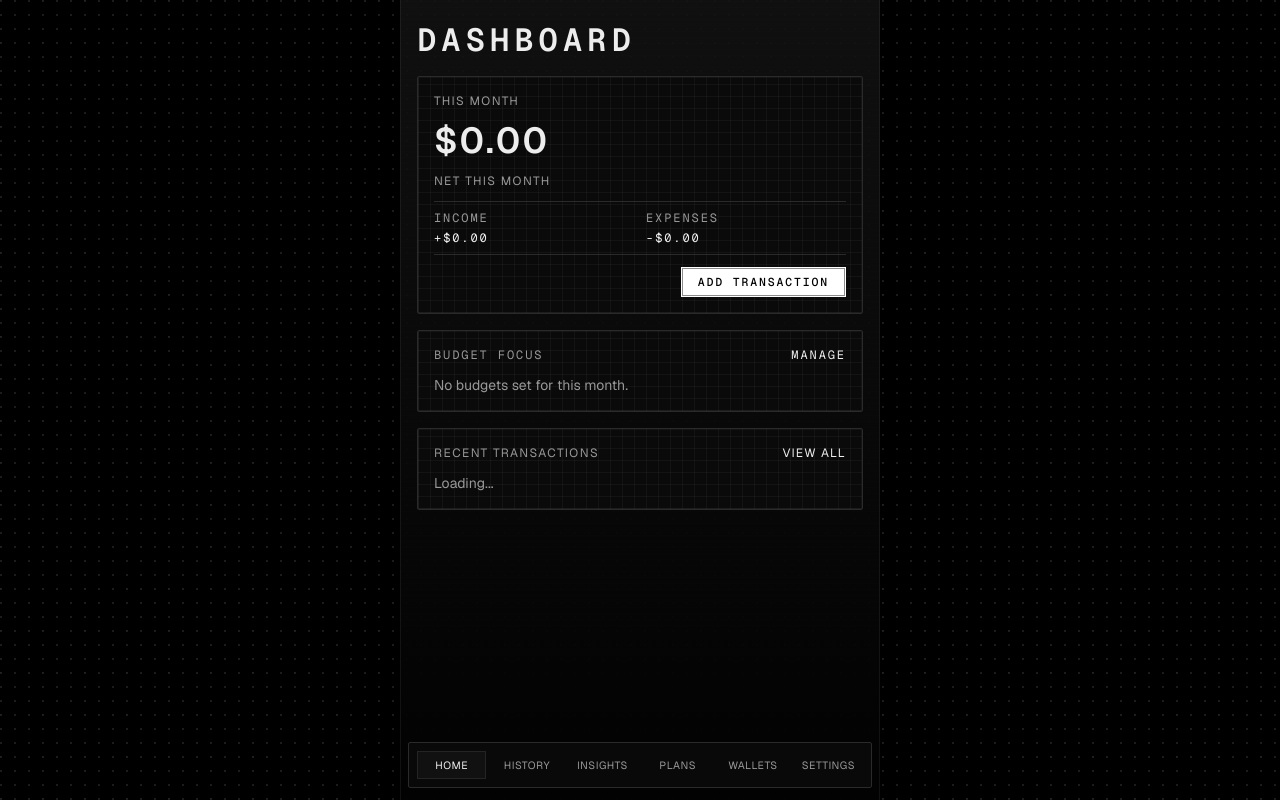
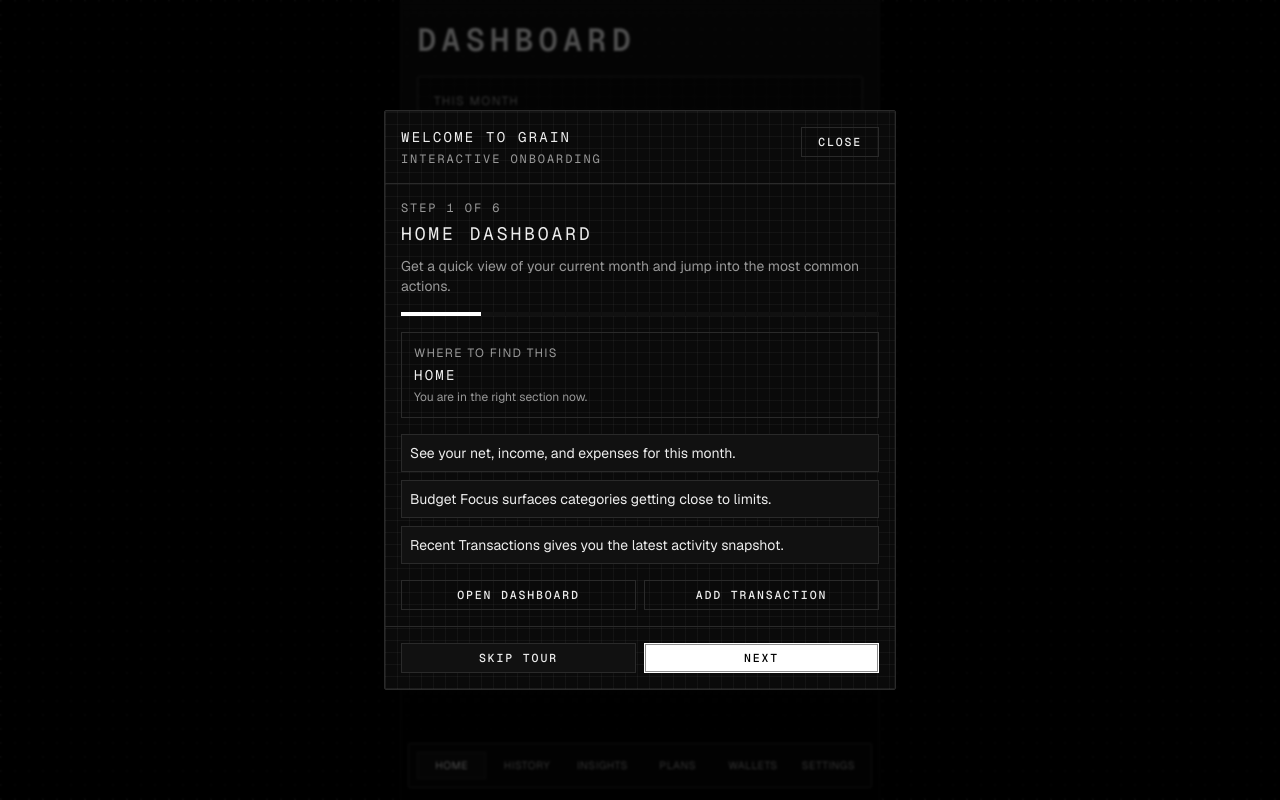
Before and after one commit to tangent-labs-dev/grain, a Next.js app: page / in a window 1280 px wide. Built offline with nearby package versions, Linux system fonts and the light colour scheme.

Commit message:
feat: added onboarding

```diff
--- /dev/null
+++ b/app/components/onboarding/OnboardingTour.tsx
@@ -0,0 +1,273 @@
+"use client";
+
+import Link from "next/link";
+import { useCallback, useEffect, useRef, useState } from "react";
+import { usePathname, useRouter } from "next/navigation";
+import { Button } from "@/app/components/ui/Button";
+import { Modal } from "@/app/components/ui/Modal";
+import {
+  ONBOARDING_START_EVENT,
+  ONBOARDING_STORAGE_KEY,
+} from "@/lib/constants";
+
+type StepLink = {
+  href: string;
+  label: string;
+};
+
+type OnboardingStep = {
+  title: string;
+  route: string;
+  navLabel: string;
+  description: string;
+  highlights: string[];
+  links: StepLink[];
+};
+
+const ONBOARDING_STEPS: OnboardingStep[] = [
+  {
+    title: "Home Dashboard",
+    route: "/",
+    navLabel: "Home",
+    description:
+      "Get a quick view of your current month and jump into the most common actions.",
+    highlights: [
+      "See your net, income, and expenses for this month.",
+      "Budget Focus surfaces categories getting close to limits.",
+      "Recent Transactions gives you the latest activity snapshot.",
+    ],
+    links: [
+      { href: "/", label: "Open Dashboard" },
+      { href: "/transactions/new", label: "Add Transaction" },
+    ],
+  },
+  {
+    title: "Transaction History",
+    route: "/transactions",
+    navLabel: "History",
+    description:
+      "Track every expense and income entry, then drill down with filters when needed.",
+    highlights: [
+      "Use smart search, amount bounds, date ranges, and category filters.",
+      "Inspect grouped history by date for easier review.",
+      "Add new entries quickly from the action button.",
+    ],
+    links: [
+      { href: "/transactions", label: "Open History" },
+      { href: "/transactions/new", label: "Quick Add Entry" },
+    ],
+  },
+  {
+    title: "Insights",
+    route: "/insights",
+    navLabel: "Insights",
+    description:
+      "Analyze patterns so you can spot where money is going and how it changes over time.",
+    highlights: [
+      "Switch between daily, weekly, monthly, and quarterly trend views.",
+      "Compare income vs expense bars over recent buckets.",
+      "Review category share for the current month.",
+    ],
+    links: [{ href: "/insights", label: "Open Insights" }],
+  },
+  {
+    title: "Planning Workflows",
+    route: "/planning",
+    navLabel: "Plans",
+    description:
+      "Use planning tools to set guardrails, automate recurring entries, and define goals.",
+    highlights: [
+      "Budgets help you enforce monthly category limits.",
+      "Recurring templates save time on repeat transactions.",
+      "Transfers and goals support account movements and savings targets.",
+    ],
+    links: [
+      { href: "/planning", label: "Open Planning Hub" },
+      { href: "/budgets", label: "Go to Budgets" },
+      { href: "/templates", label: "Go to Recurring" },
+      { href: "/goals", label: "Go to Goals" },
+    ],
+  },
+  {
+    title: "Wallets",
+    route: "/wallets",
+    navLabel: "Wallets",
+    description:
+      "Keep account balances organized and move funds between wallets when needed.",
+    highlights: [
+      "Create wallets for cash, bank, and card accounts.",
+      "Track calculated balances from transactions and transfers.",
+      "Jump to transfers directly from the wallets screen.",
+    ],
+    links: [
+      { href: "/wallets", label: "Open Wallets" },
+      { href: "/transfers", label: "Open Transfers" },
+    ],
+  },
+  {
+    title: "Settings and Maintenance",
+    route: "/settings",
+    navLabel: "Settings",
+    description:
+      "Control app preferences and data-management tools from one place.",
+    highlights: [
+      "Set your currency and locale preferences.",
+      "Manage categories, backups, and JSON imports/exports.",
+      "Replay this onboarding guide any time from Settings.",
+    ],
+    links: [
+      { href: "/settings", label: "Open Settings" },
+      { href: "/categories", label: "Manage Categories" },
+    ],
+  },
+];
+
+function routeMatches(pathname: string, route: string) {
+  if (route === "/") return pathname === "/";
+  return pathname === route || pathname.startsWith(`${route}/`);
+}
+
+export function OnboardingTour() {
+  const pathname = usePathname();
+  const router = useRouter();
+  const pathnameRef = useRef(pathname);
+  const [open, setOpen] = useState(false);
+  const [stepIndex, setStepIndex] = useState(0);
+
+  useEffect(() => {
+    pathnameRef.current = pathname;
+  }, [pathname]);
+
+  const markSeen = useCallback(() => {
+    window.localStorage.setItem(ONBOARDING_STORAGE_KEY, "1");
+  }, []);
+
+  const goToStep = useCallback(
+    (index: number) => {
+      const next = Math.max(0, Math.min(ONBOARDING_STEPS.length - 1, index));
+      const target = ONBOARDING_STEPS[next];
+      setStepIndex(next);
+      setOpen(true);
+      if (!routeMatches(pathnameRef.current, target.route)) {
+        router.push(target.route);
+      }
+    },
+    [router],
+  );
+
+  const startTour = useCallback(() => {
+    markSeen();
+    goToStep(0);
+  }, [goToStep, markSeen]);
+
+  const closeTour = useCallback(() => {
+    markSeen();
+    setOpen(false);
+  }, [markSeen]);
+
+  useEffect(() => {
+    const hasSeen = window.localStorage.getItem(ONBOARDING_STORAGE_KEY) === "1";
+    if (hasSeen) return;
+    const timer = window.setTimeout(() => startTour(), 0);
+    return () => window.clearTimeout(timer);
+  }, [startTour]);
+
+  useEffect(() => {
+    const onStart = () => startTour();
+    window.addEventListener(ONBOARDING_START_EVENT, onStart);
+    return () => window.removeEventListener(ONBOARDING_START_EVENT, onStart);
+  }, [startTour]);
+
+  const step = ONBOARDING_STEPS[stepIndex];
+  const atLastStep = stepIndex === ONBOARDING_STEPS.length - 1;
+  const isOnStepRoute = routeMatches(pathname, step.route);
+  const progress = ((stepIndex + 1) / ONBOARDING_STEPS.length) * 100;
+
+  return (
+    <Modal
+      open={open}
+      onClose={closeTour}
+      title="Welcome to Grain"
+      subtitle="Interactive onboarding"
+      footer={
+        <div className="flex gap-2">
+          <Button
+            variant="secondary"
+            className="flex-1"
+            onClick={() => {
+              if (stepIndex === 0) {
+                closeTour();
+                return;
+              }
+              goToStep(stepIndex - 1);
+            }}
+          >
+            {stepIndex === 0 ? "Skip Tour" : "Back"}
+          </Button>
+          <Button
+            className="flex-1"
+            onClick={() => {
+              if (atLastStep) {
+                closeTour();
+                return;
+              }
+              goToStep(stepIndex + 1);
+            }}
+          >
+            {atLastStep ? "Finish" : "Next"}
+          </Button>
+        </div>
+      }
+    >
+      <div className="space-y-4">
+        <div>
+          <p className="text-xs matrix-label text-[var(--muted)]">
+            Step {stepIndex + 1} of {ONBOARDING_STEPS.length}
+          </p>
+          <h2 className="mt-1 text-lg matrix-label">{step.title}</h2>
+          <p className="mt-2 text-sm muted">{step.description}</p>
+        </div>
+
+        <div className="h-1 bg-[var(--surface-elevated)]">
+          <div
+            className="h-1 bg-white transition-all duration-200"
+            style={{ width: `${progress}%` }}
+          />
+        </div>
+
+        <div className="rounded-none border border-[var(--border)] p-3">
+          <p className="text-xs uppercase tracking-[0.12em] text-[var(--muted)]">
+            Where to find this
+          </p>
+          <p className="mt-1 text-sm matrix-label">{step.navLabel}</p>
+          <p className="mt-1 text-xs muted">
+            {isOnStepRoute
+              ? "You are in the right section now."
+              : `Use the ${step.navLabel} tab in bottom navigation.`}
+          </p>
+        </div>
+
+        <ul className="space-y-2">
+          {step.highlights.map((item) => (
+            <li
+              key={item}
+              className="rounded-none border border-[var(--border)] bg-[var(--surface-elevated)] p-2 text-sm"
+            >
+              {item}
+            </li>
+          ))}
+        </ul>
+
+        <div className="grid grid-cols-1 gap-2 min-[420px]:grid-cols-2">
+          {step.links.map((link) => (
+            <Link key={`${step.route}-${link.href}-${link.label}`} href={link.href}>
+              <Button variant="ghost" className="w-full text-[0.62rem]">
+                {link.label}
+              </Button>
+            </Link>
+          ))}
+        </div>
+      </div>
+    </Modal>
+  );
+}
--- a/app/globals.css
+++ b/app/globals.css
@@ -121,6 +121,8 @@
   z-index: 40;
   width: min(464px, calc(100vw - 12px));
   display: flex;
+  flex-wrap: nowrap;
+  align-items: center;
   gap: 6px;
   overflow-x: auto;
   overscroll-behavior-x: contain;
@@ -141,6 +143,9 @@
 .bottom-nav a {
   flex: 1 0
     calc((100% - ((var(--tab-count, 6) - 1) * 6px)) / var(--tab-count, 6));
+  display: flex;
+  align-items: center;
+  justify-content: center;
   min-width: 56px;
   text-align: center;
   padding: var(--space-2) var(--space-1);
@@ -150,7 +155,8 @@
   text-transform: uppercase;
   color: var(--muted);
   white-space: nowrap;
-  line-height: 1.15;
+  line-height: 1;
+  word-break: keep-all;
   overflow: hidden;
   text-overflow: ellipsis;
 }
--- a/app/layout.tsx
+++ b/app/layout.tsx
@@ -2,6 +2,7 @@
 import { Geist, Geist_Mono } from "next/font/google";
 import { AppShell } from "@/app/components/AppShell";
 import { BottomNav } from "@/app/components/BottomNav";
+import { OnboardingTour } from "@/app/components/onboarding/OnboardingTour";
 import { ServiceWorkerRegistration } from "@/app/components/pwa/ServiceWorkerRegistration";
 import "./globals.css";
 
@@ -37,6 +38,7 @@
       >
         <ServiceWorkerRegistration />
         <AppShell>{children}</AppShell>
+        <OnboardingTour />
         <BottomNav />
       </body>
     </html>
--- a/app/settings/page.tsx
+++ b/app/settings/page.tsx
@@ -7,6 +7,7 @@
 import { Card } from "@/app/components/ui/Card";
 import { Input } from "@/app/components/ui/Input";
 import { Modal } from "@/app/components/ui/Modal";
+import { ONBOARDING_START_EVENT } from "@/lib/constants";
 import {
   exportData,
   getPreferences,
@@ -64,6 +65,25 @@
               Manage Categories
             </Button>
           </Link>
+        </Card>
+
+        <Card className="space-y-3">
+          <p className="text-xs uppercase tracking-[0.12em] text-[var(--muted)]">
+            Onboarding
+          </p>
+          <p className="text-sm muted">
+            Replay the guided walkthrough to review every module and navigation
+            path.
+          </p>
+          <Button
+            variant="secondary"
+            className="w-full"
+            onClick={() => {
+              window.dispatchEvent(new Event(ONBOARDING_START_EVENT));
+            }}
+          >
+            Replay Onboarding
+          </Button>
         </Card>
 
         <Card className="space-y-3">
--- a/lib/constants.ts
+++ b/lib/constants.ts
@@ -58,3 +58,6 @@
     updatedAt: now,
   },
 ];
+
+export const ONBOARDING_STORAGE_KEY = "grain:onboarding-seen:v1";
+export const ONBOARDING_START_EVENT = "grain:onboarding:start";
```
